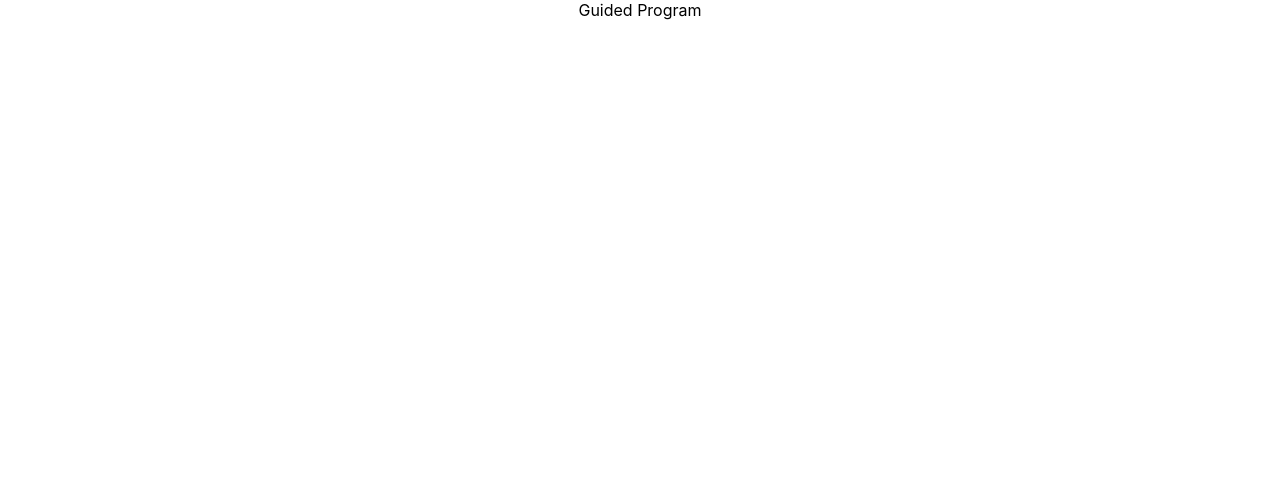
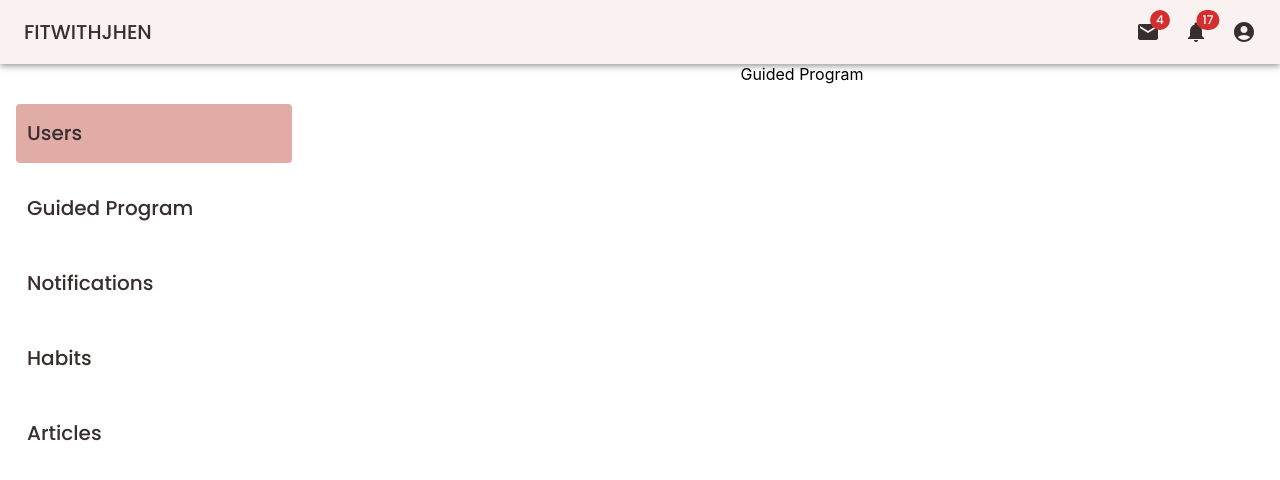
Before and after one commit to gloriamaris/fitwithjhen-admin, a React (Create React App) app: page /guided-program in a window 1280 px wide. Shown: the top 480 px of the page. Built offline with nearby package versions, Linux system fonts and the light colour scheme.

Commit message:
feat: setup pages for routing

```diff
--- a/src/App.js
+++ b/src/App.js
@@ -7,6 +7,7 @@ import Users from './pages/Users'
 import Notifications from './pages/Notifications'
 import GuidedProgram from './pages/GuidedProgram'
 import Habits from './pages/Habits'
+import Articles from './pages/Articles'
 
 const theme = createTheme(styles)
 
@@ -34,6 +35,10 @@ const routes = [
   {
     path: 'users',
     element: <Users />
+  },
+  {
+    path: 'articles',
+    element: <Articles />
   }
 ]
 
--- a/src/components/Navigation/index.js
+++ b/src/components/Navigation/index.js
@@ -1,5 +1,6 @@
 import { Box, Button } from '@mui/material'
 import React, { useState } from 'react'
+import { useNavigate } from 'react-router-dom'
 
 const buttonStyles = {
   active: {
@@ -23,9 +24,11 @@ const buttonStyles = {
   }
 }
 
-const Navigation = () => {
+const Navigation = props => {
   const [activeMenu, setActiveMenu] = useState('users')
   const { active, inactive } = buttonStyles
+  const navigate = useNavigate()
+
   const buttonProps = {
     disableFocusRipple: true,
     disableRipple: true,
@@ -65,8 +68,9 @@ const Navigation = () => {
       isActive: true
     }
   ]
-
+  console.log({ props })
   const handleClick = value => {
+    navigate('/' + value)
     setActiveMenu(value)
   }
 
--- a/src/layouts/AuthenticatedLayout.js
+++ b/src/layouts/AuthenticatedLayout.js
@@ -5,7 +5,6 @@ import Header from '../components/Header'
 import Navigation from '../components/Navigation'
 
 const AuthenticatedLayout = props => {
-  console.log('auth layour')
   return (
     <>
       <Container
--- a/src/pages/Articles/index.js
+++ b/src/pages/Articles/index.js
@@ -1,8 +1,11 @@
 import React from 'react'
+import AuthenticatedLayout from '../../layouts/AuthenticatedLayout'
 
 const Articles = () => {
   return (
-    <>Articles</>
+    <AuthenticatedLayout>
+      <>Articles</>
+    </AuthenticatedLayout>
   )
 }
 
--- a/src/pages/GuidedProgram/index.js
+++ b/src/pages/GuidedProgram/index.js
@@ -1,9 +1,12 @@
 import React from 'react'
+import AuthenticatedLayout from '../../layouts/AuthenticatedLayout'
 
 const GuidedProgram = () => {
   console.log('guided program')
   return (
-    <>Guided Program</>
+    <AuthenticatedLayout>
+      <>Guided Program</>
+    </AuthenticatedLayout>
   )
 }
 
--- a/src/pages/Habits/index.js
+++ b/src/pages/Habits/index.js
@@ -1,8 +1,11 @@
 import React from 'react'
+import AuthenticatedLayout from '../../layouts/AuthenticatedLayout'
 
 const Habits = () => {
   return (
-    <>Habits</>
+    <AuthenticatedLayout>
+      <>Habits</>
+    </AuthenticatedLayout>
   )
 }
 
--- a/src/pages/Notifications/index.js
+++ b/src/pages/Notifications/index.js
@@ -1,8 +1,11 @@
 import React from 'react'
+import AuthenticatedLayout from '../../layouts/AuthenticatedLayout'
 
 const Notifications = () => {
   return (
-    <>Notifications</>
+    <AuthenticatedLayout>
+      <>Notifications</>
+    </AuthenticatedLayout>
   )
 }
 
```
